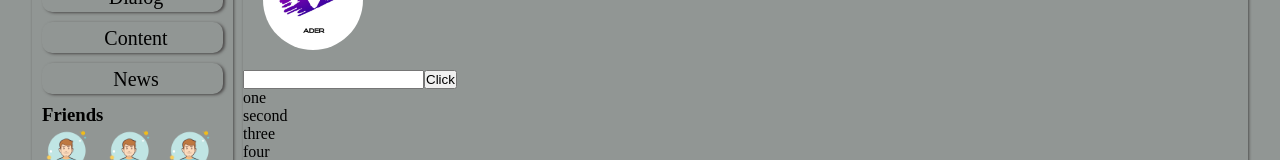
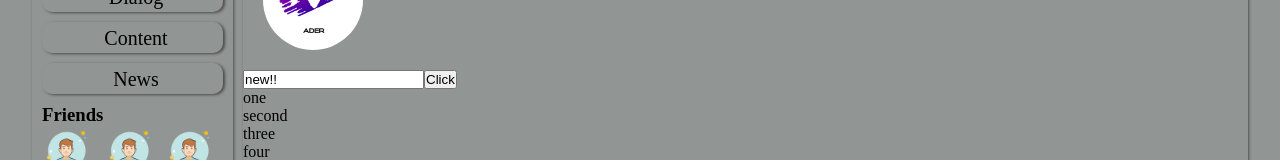
Before and after one commit to fefwee/Test-Project-React, a React (Create React App) app: page / in a window 1280 px wide. Shown: the part 150-310 px from the top of the page. Built offline with nearby package versions, Linux system fonts and the light colour scheme.

Commit message:
input state

```diff
--- a/src/App.js
+++ b/src/App.js
@@ -15,7 +15,7 @@ export const App = (props) => {
             <Aside friends = {props.state}/>
         </aside>
         <div className={style.wrapper__content}>
-            <Routing  posts = {props.state} addPost = {props.addPost} />
+            <Routing  posts = {props.state} addPost = {props.addPost}  updatePostText = {props.updatePostText}/>
          </div>
         </div>
 
--- a/src/Rerender.js
+++ b/src/Rerender.js
@@ -2,12 +2,12 @@ import React from "react";
 import ReactDOM  from "react-dom";
 import { App } from "./App";
 import { BrowserRouter } from "react-router-dom";
-import { addPost } from "./components/State/State";
+import { addPost, updatePostText } from "./components/State/State";
 
 export const renderEntireThree = (state) =>{
     ReactDOM.render(
         <BrowserRouter>
-         <App state = {state} addPost = {addPost} />
+         <App state = {state} addPost = {addPost} updatePostText = {updatePostText} />
          </BrowserRouter>,
         document.getElementById('root')
     );
--- a/src/Routing/Routing.jsx
+++ b/src/Routing/Routing.jsx
@@ -12,7 +12,11 @@ export const Routing  = (props) =>{
     return (
         <>
         <Routes>
-            <Route path='/' element = {<Profile state = {props.posts.profilePage} addPost = {props.addPost}/>}/>
+            <Route path='/' element = {<Profile state = {props.posts.profilePage}
+                                                addPost = {props.addPost}
+                                                newPostText = {props.posts.profilePage}
+                                                updatePostText = {props.updatePostText}
+                                                />}/>
            <Route path='/dialog' element = {<Dialog state = {props.posts.dialogPage}  />}/>
             <Route path='/content' element = {<Content/>}/>
             <Route path='/news' element = {<News/>}/>
--- a/src/components/MyPost/MyPost.jsx
+++ b/src/components/MyPost/MyPost.jsx
@@ -13,15 +13,21 @@ export const MyPost = (props) =>{
 
     }
 
+   const newPostText = () =>{
+    let text = newPostElement.current.value;
+    props.updatePostText(text)
+   }
 
 
 
     return(
         <div>
             <input type="text"
+            value={props.newPostText}
             ref={newPostElement}
+            onChange = {newPostText}
             />
-            <button onClick={addPost}>Click</button>
+            <button onClick={addPost} >Click</button>
             {postData}
         </div>
     )
--- a/src/components/Profile/Profile.jsx
+++ b/src/components/Profile/Profile.jsx
@@ -7,7 +7,11 @@ export const Profile = (props) =>{
      return (
         <div className={style.main}>
             <MainImg/>
-            <MyPost post = {props.state.posts} addPost = {props.addPost}/>
+            <MyPost post = {props.state.posts}
+                    addPost = {props.addPost}
+                    newPostText = {props.newPostText.newPostText}
+                    updatePostText = {props.updatePostText}
+                    />
         </div>
      )
 }
--- a/src/components/State/State.jsx
+++ b/src/components/State/State.jsx
@@ -8,8 +8,8 @@ import { renderEntireThree } from "../../Rerender";
         {id:2,message:'second'},
         {id:3,message:'three'},
         {id:4,message:'four'},
-        {id:5,message:'five'},
-      ]
+        {id:5,message:'five'}],
+        newPostText: 'new!!'
     },
       dialogPage:{
       message: [
@@ -35,6 +35,7 @@ import { renderEntireThree } from "../../Rerender";
     }
   }
 
+  window.state = state;
   export const addPost = (postMessage) => {
     const newPost = {
       id:5,
@@ -42,5 +43,9 @@ import { renderEntireThree } from "../../Rerender";
     }
     state.profilePage.posts.push(newPost);
     renderEntireThree(state)
+  }
 
+  export const updatePostText = (newText) => {
+    state.profilePage.newPostText = newText;
+    renderEntireThree(state)
   }
```
